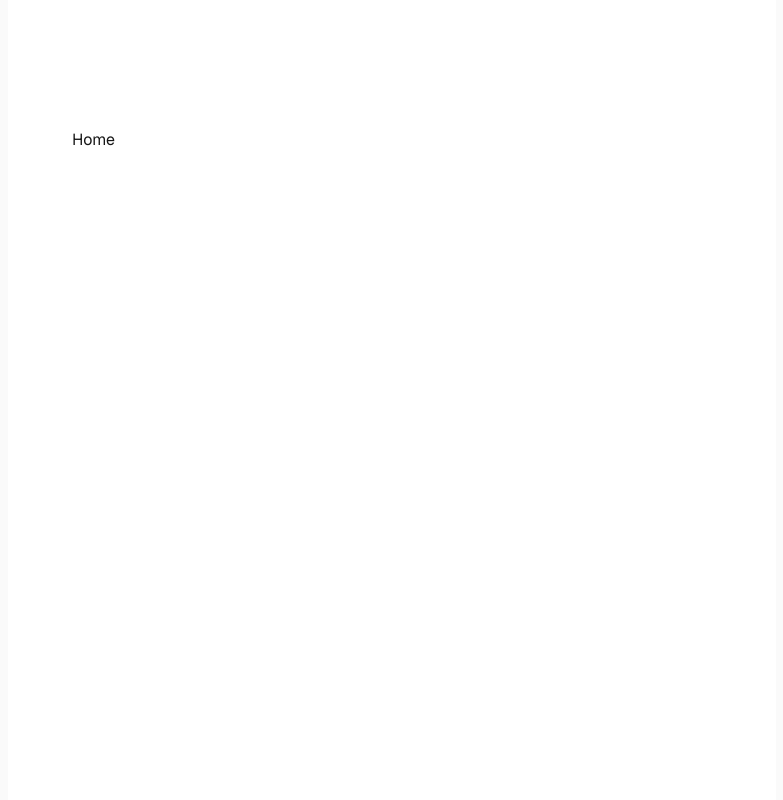
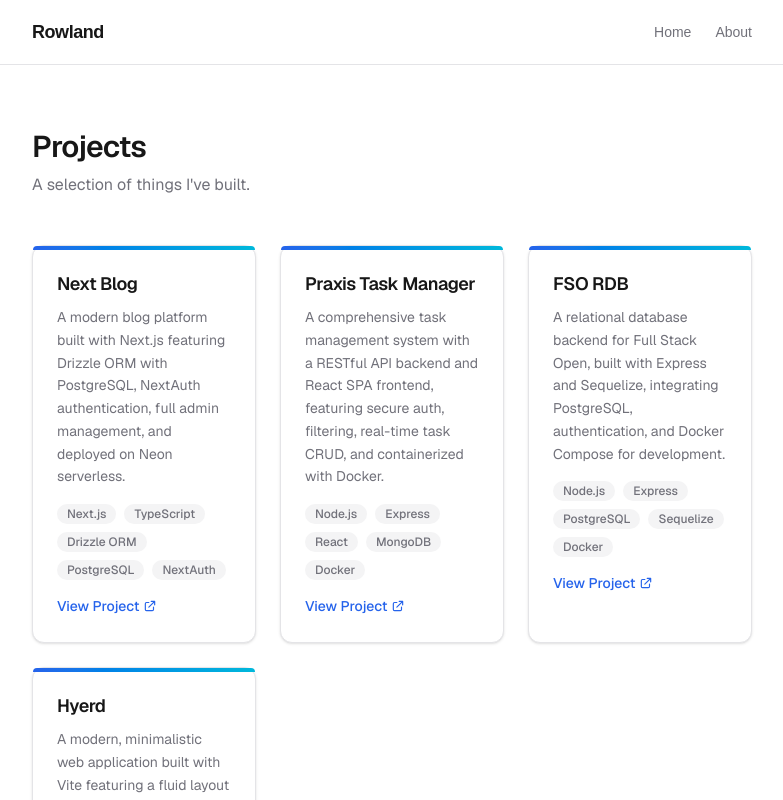
Before and after one commit to rowleks/wdd430-portfolio, a Next.js app: page / in a window 1280 px wide. Shown: the top 800 px of the page, without its empty margins (248-1031 px from the left). Built offline with nearby package versions, Linux system fonts and the light colour scheme.

Commit message:
Add homepage and layout

```diff
--- a/app/layout.tsx
+++ b/app/layout.tsx
@@ -1,5 +1,7 @@
 import type { Metadata } from "next";
 import { Geist, Geist_Mono } from "next/font/google";
+import Header from "@/components/Header";
+import Footer from "@/components/Footer";
 import "./globals.css";
 
 const geistSans = Geist({
@@ -13,8 +15,8 @@ const geistMono = Geist_Mono({
 });
 
 export const metadata: Metadata = {
-  title: "Create Next App",
-  description: "Generated by create next app",
+  title: "Rowland's Portfolio",
+  description: "Rowland's personal portfolio showcasing projects, skills, and experience.",
 };
 
 export default function RootLayout({
@@ -23,11 +25,12 @@ export default function RootLayout({
   children: React.ReactNode;
 }>) {
   return (
-    <html
-      lang="en"
-      className={`${geistSans.variable} ${geistMono.variable} h-full antialiased`}
-    >
-      <body className="min-h-full flex flex-col">{children}</body>
+    <html lang="en" className={`${geistSans.variable} ${geistMono.variable} h-full antialiased`}>
+      <body className="min-h-full flex flex-col">
+        <Header />
+        {children}
+        <Footer />
+      </body>
     </html>
   );
 }
--- a/app/page.tsx
+++ b/app/page.tsx
@@ -1,11 +1,47 @@
-import Image from "next/image";
+import ProjectList from "@/components/ProjectList";
+
+const projects = [
+  {
+    title: "Next Blog",
+    description:
+      "A modern blog platform built with Next.js featuring Drizzle ORM with PostgreSQL, NextAuth authentication, full admin management, and deployed on Neon serverless.",
+    technologies: ["Next.js", "TypeScript", "Drizzle ORM", "PostgreSQL", "NextAuth"],
+    link: "https://fso-next-blog.vercel.app",
+  },
+  {
+    title: "Praxis Task Manager",
+    description:
+      "A comprehensive task management system with a RESTful API backend and React SPA frontend, featuring secure auth, filtering, real-time task CRUD, and containerized with Docker.",
+
+    technologies: ["Node.js", "Express", "React", "MongoDB", "Docker"],
+    link: "https://github.com/rowleks/praxis-task-management",
+  },
+  {
+    title: "FSO RDB",
+    description:
+      "A relational database backend for Full Stack Open, built with Express and Sequelize, integrating PostgreSQL, authentication, and Docker Compose for development.",
+    technologies: ["Node.js", "Express", "PostgreSQL", "Sequelize", "Docker"],
+    link: "https://github.com/rowleks/fso-rdb",
+  },
+  {
+    title: "Hyerd",
+    description:
+      "A modern, minimalistic web application built with Vite featuring a fluid layout and fast development pipeline.",
+    link: "https://github.com/rowleks/hyerd",
+    technologies: ["Vite", "JavaScript", "CSS"],
+  },
+];
 
 export default function Home() {
   return (
-    <div className="flex flex-col flex-1 items-center justify-center bg-zinc-50 font-sans dark:bg-black">
-      <main className="flex flex-1 w-full max-w-3xl flex-col items-center justify-between py-32 px-16 bg-white dark:bg-black sm:items-start">
-        Home
-      </main>
+    <div className="flex flex-1 flex-col items-center bg-background font-sans">
+      <section className="flex w-full max-w-3xl flex-col gap-12 px-6 py-16">
+        <div className="flex flex-col gap-2">
+          <h1 className="text-3xl font-semibold tracking-tight text-foreground">Projects</h1>
+          <p className="text-muted-foreground">A selection of things I&apos;ve built.</p>
+        </div>
+        <ProjectList projects={projects} />
+      </section>
     </div>
   );
 }
```
